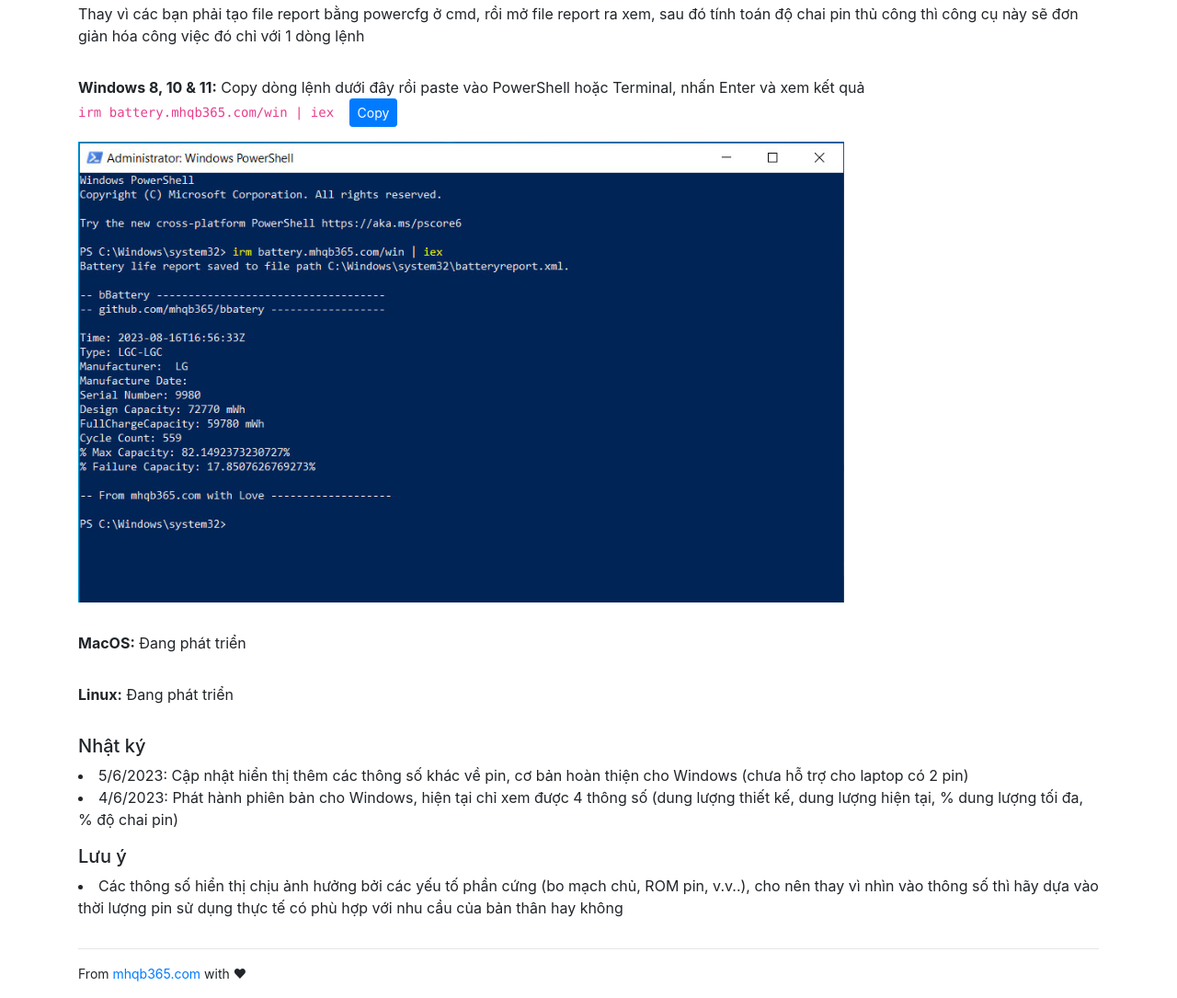
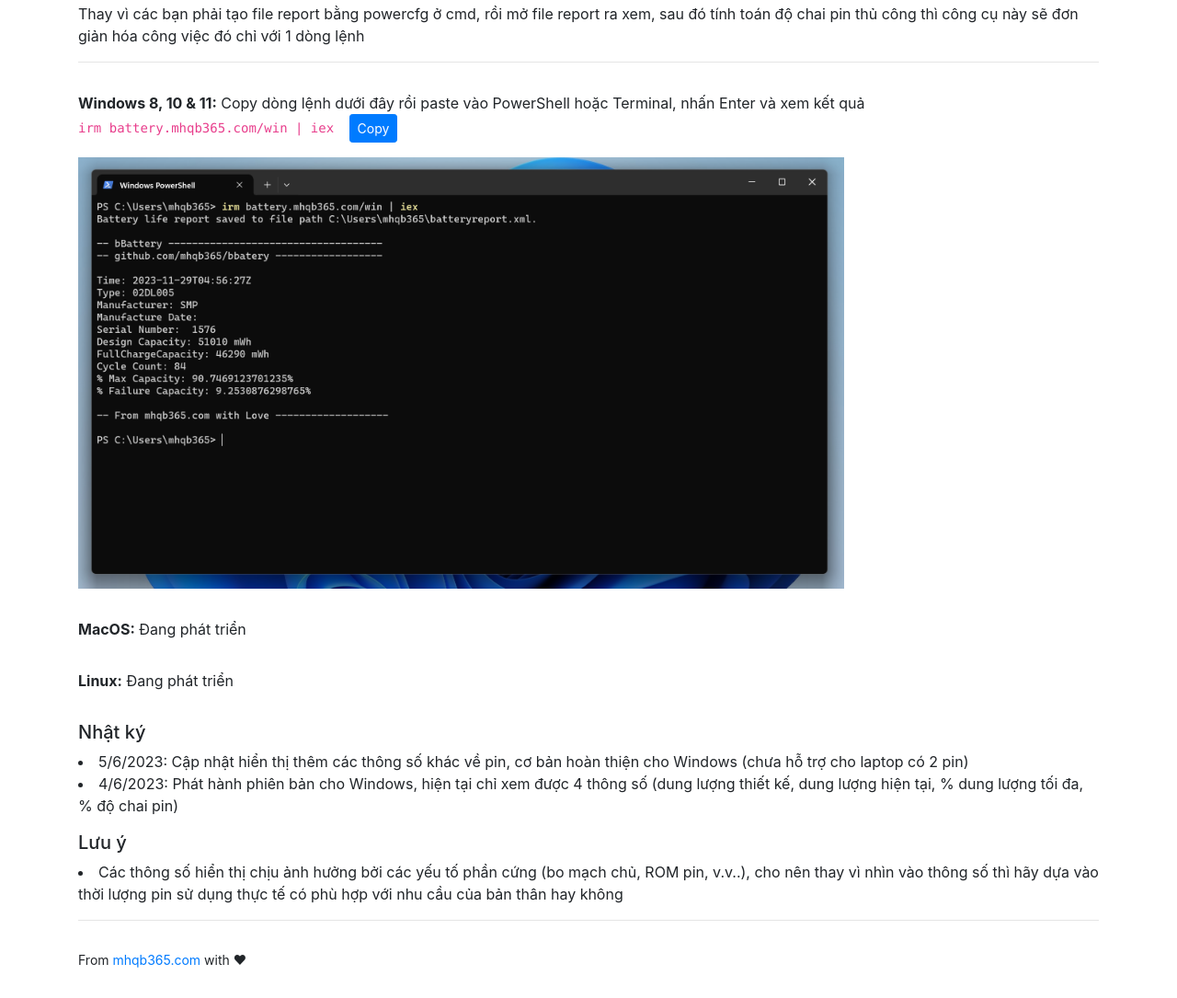
Before and after one commit to mhqb365/bbattery, a website: page public/index.html in a window 1280 px wide. Shown: the part 253-1338 px from the top of the page at 92% size. Drawn offline with nearby package versions, Linux system fonts and the light colour scheme; some packages are replaced by stand-ins of ours; a script that the page names is missing.

Commit message:
:rocket:

```diff
--- a/public/index.html
+++ b/public/index.html
@@ -52,6 +52,7 @@
             file report ra xem, sau đó tính toán độ chai pin thủ công thì công
             cụ này sẽ đơn giản hóa công việc đó chỉ với 1 dòng lệnh
           </p>
+          <hr />
         </div>
         <div class="col-12 mb-3">
           <p>
@@ -66,7 +67,7 @@
             >
               Copy
             </button>
-            <img class="w-75 mt-3" src="./1.jpg" />
+            <img class="w-75 mt-3" src="./bbattery.png" />
           </p>
         </div>
         <div class="col-12 mb-3">
@@ -95,9 +96,9 @@
             dựa vào thời lượng pin sử dụng thực tế có phù hợp với nhu cầu của
             bản thân hay không
           </li>
+          <hr />
         </div>
         <div class="col-12 mb-3 small">
-          <hr />
           From <a href="https://mhqb365.com">mhqb365.com</a> with ❤
         </div>
       </div>
```
Also changed, not shown: public/1.jpg (deleted), public/bbattery.png (added).
